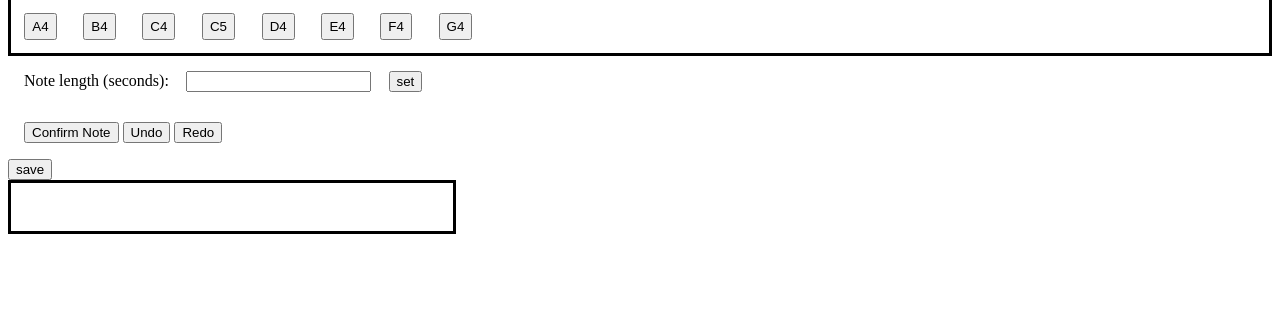
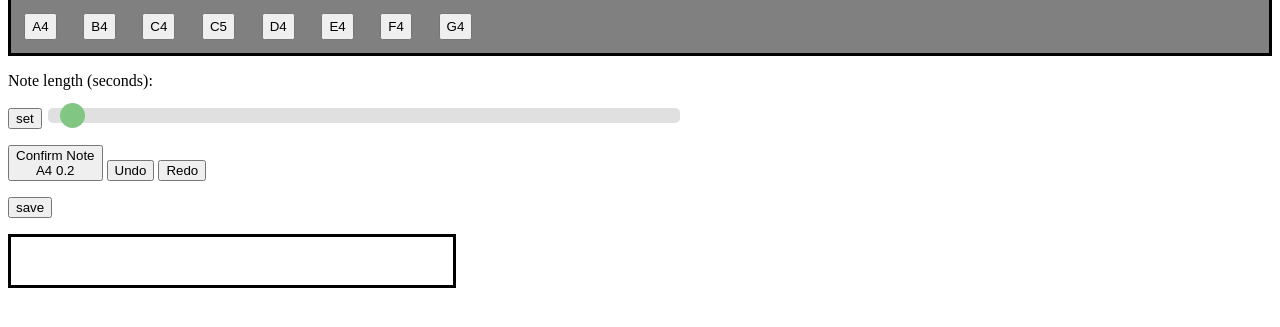
Before and after one commit to dustinc555/GUIProject2, a PHP site: page / in a window 1280 px wide. Shown: the part 54-381 px from the top of the page. Run offline with PHP 8.4, Linux system fonts and the light colour scheme.

Commit message:
made progress on undo/redo pattern, should have finished soon

```diff
--- /dev/null
+++ b/JS/command.js
@@ -0,0 +1,72 @@
+class CommandStack {
+
+   constructor() {
+      this.commandStack = [];
+      this.redoStack = [];
+   }
+
+   execute(command) {
+      command.execute();
+      this.commandStack.push(command);
+      this.redoStack = [];
+   }
+
+   undo() {
+      if (this.commandStack.length == 0)
+         return;
+      var command = this.commandStack.pop();
+      command.undo();
+      this.redoStack.push(command);
+   }
+
+   redo() {
+      if (this.redoStack.length == 0)
+         return;
+      var command = this.redoStack.pop();
+      command.redo();
+      this.commandStack.push(command);
+   }
+}
+
+// abstract class
+class Command {
+
+    constructor() {
+        if (this.constructor === Command) {
+            throw new TypeError('Abstract class "Command" cannot be instantiated directly.');
+        }
+
+        if (this.execute === undefined) {
+            throw new TypeError('execute method must be implemented for class extending Command.');
+        }
+
+        if (this.undo === undefined) {
+            throw new TypeError('undo method must be implemented for class extending Command.');
+        }
+
+        if (this.redo === undefined) {
+            throw new TypeError('redo method must be implemented for class extending Command.');
+        }
+    }
+}
+
+
+class NoteCommand extends Command {
+    constructor(note) {
+        super();
+        this.note = note;
+    }
+
+    execute() {
+        // push our note to the song list
+
+    }
+
+    undo() {
+        // pop our note from the song list
+    }
+
+    redo() {
+        // push our note to the song list
+    }
+}
--- a/JS/main.js
+++ b/JS/main.js
@@ -1,6 +1,32 @@
+// Initialize
 
-var note_bar = document.getElementById("note_bar");
+// get HTML elements
+// get HTML elements
+/*
+index_elements = {
+    "note_bar" : document.getElementById("note_bar"),
+    "confirm_button" : document.getElementById("confirm_button"),
+    "lengthSlider" : document.getElementById("note_length_slider"),
+    "lengthLabel" : document.getElementById("length_label"),
+    "note_production_label" : document.getElementById("note_production_label"),
+    "song_area" : document.getElementById("song_area")
+}*/
 
+
+var note_bar = document.getElementById("note_bar");;
+var confirm_button = document.getElementById("confirm_button");
+var lengthSlider = document.getElementById("note_length_slider");
+var lengthLabel = document.getElementById("length_label");
+var note_production_label = document.getElementById("note_production_label");
+var song_area = document.getElementById("song_area");
+
+// array that contains the current song
+var songList = [];
+
+// used by confirm note, undo, redo buttons.
+var commandStack = new CommandStack();
+
+// populate notes
 for (var key in Note.pitchList) {
     if (Note.pitchList.hasOwnProperty(key)) {
         var newButton = document.createElement("BUTTON");
@@ -11,9 +37,82 @@ for (var key in Note.pitchList) {
         newButton.className = "note_button";
 
         newButton.onclick = function() {
-			playNote(new Note(this.pitch, 1));
+            note_button_callback(this.pitch);
         };
 
         note_bar.appendChild(newButton);
     }
 }
+
+// initialize main page slider
+lengthSlider.oninput = function() {
+  length_slider_callback(this.value);
+}
+
+// initialize production note button
+setProductionNote(new Note('A4', 0.2));
+length_slider_callback(lengthSlider.value);
+
+// set confirm button callback
+confirm_button.onclick = function() {
+    confirm_button_callback(note_production_label.note);
+}
+
+
+
+
+// index.html utility functions
+/*** populates the song_area element with songList contents ****/
+function populateSongArea() {
+    song_area.innerHTML = "";
+    songList.forEach(note => {
+        song_area.innerHTML += note.pitch + " " + note.length;
+  });
+}
+
+/*** populates the song_area elem ****/
+// sends off to CommandStack
+function confirm_button_callback(note) {
+    commandStack.execute(new NoteCommand(note));
+    populateSongArea();
+}
+
+
+/**** Production Note Label interface *****************************************/
+function updateProductionNote() {
+    note = note_production_label.note;
+    note_production_label.innerHTML = note.pitch + ' ' + note.length;
+}
+
+function setProductionNote(note) {
+    note_production_label.note = note;
+    updateProductionNote();
+}
+
+function setProductionNotePitch(pitch) {
+    note_production_label.note.pitch = pitch;
+    updateProductionNote();
+}
+
+function setProductionNoteLength(length) {
+    note_production_label.note.length = length;
+    updateProductionNote();
+}
+
+
+function setSongList(newList) {
+
+}
+
+// callbacks
+
+/**** Note Button callback  ***************************************************/
+function note_button_callback(pitch) {
+    note_production_label.note = note;
+    setProductionNotePitch(pitch);
+}
+
+/**** length set button callback  ***************************************************/
+function length_slider_callback(value) {
+    setProductionNoteLength(value);
+}
--- a/JS/song.js
+++ b/JS/song.js
@@ -21,12 +21,6 @@ class Note {
   set length(newL) {
     this.internal_length = newL;
   }
-
-  static MAX_SONG_LENGTH() {
-	return 5;
-  }
-
-
 }
 
 
@@ -39,12 +33,13 @@ Note.pitchList = { 'A4' : 'res/notes/A4_440Hz_5s.wav',
          'F4' : 'res/notes/F4_349.23Hz_5s.wav',
          'G4' : 'res/notes/G4_392Hz_5s.wav'};
 
+Note.MAX_SONG_LENGTH = 5;
 
 function playNote(note) {
+    var p = note.pitch;
     var l = note.length;
-	var p = note.pitch;
     sound = new Audio(Note.pitchList[p]); // get the path to the note with the pitch
     sound.autoplay = false;
-	sound.currentTime = parseFloat(Note.MAX_SONG_LENGTH() - l);
+    sound.currentTime = parseFloat(Note.MAX_SONG_LENGTH - l);
     sound.play();
 }
--- a/index.html
+++ b/index.html
@@ -19,20 +19,23 @@
 		</div>
 
 		<div id ="note_length">
-			<p class="note_length_child">Note length (seconds):</p>
-			<input class="note_length_child" type="text"/>
-			<button class="note_length_child">set</button>
+			<p id="length_label">Note length (seconds):</p>
+            <button class="note_length_child" onclick="setLength">set</button>
+            <input id="note_length_slider" class="slider" type="range" min=".1" max="5" step="0.1" value=".2">
 		</div>
 		<div id="createNote">
-			<button id="confirm_button">Confirm Note</button>
+			<button id="confirm_button">Confirm Note<div id="note_production_label"></div></button>
 			<button id="undo_button">Undo</button>
 			<button id="redo_button">Redo</button>
+
 		</div>
 		<button>save</button>
 		<div id="song_area"></div>
 	</body>
 </html>
 
+<script src="JS/command.js">
+</script>
 <script src="JS/song.js">
 </script>
 <script src="JS/main.js">
--- a/main.css
+++ b/main.css
@@ -16,20 +16,21 @@
 }
 
 #note_bar {
-
 	border-style: solid;
 	border-top-style: none;
+	background-color: gray;
 }
 
 #note_length {
-    white-space:nowrap;
-    overflow-x:scroll;
-    overflow: hidden;
+	margin: 1em 0;
 }
 
 #createNote {
-    margin: 1em;
+	margin: 1em 0;
+}
 
+#song_area {
+	margin: 1em 0;
 }
 
 /* SECTION: Class */
@@ -56,5 +57,35 @@
 
 .note_length_child {
     display:inline-block;
-    margin-left: 1em;
 }
+
+.slider {
+  -webkit-appearance: none;
+  width: 100%;
+  height: 15px;
+  border-radius: 5px;
+  background: #d3d3d3;
+  outline: none;
+  opacity: 0.7;
+  -webkit-transition: .2s;
+  transition: opacity .2s;
+  max-width: 50%;
+}
+
+.slider::-webkit-slider-thumb {
+  -webkit-appearance: none;
+  appearance: none;
+  width: 25px;
+  height: 25px;
+  border-radius: 50%;
+  background: #4CAF50;
+  cursor: pointer;
+}
+
+.slider::-moz-range-thumb {
+  width: 25px;
+  height: 25px;
+  border-radius: 50%;
+  background: #4CAF50;
+  cursor: pointer;
+}
```
Lines whose indentation alone changed are shown as unchanged.
